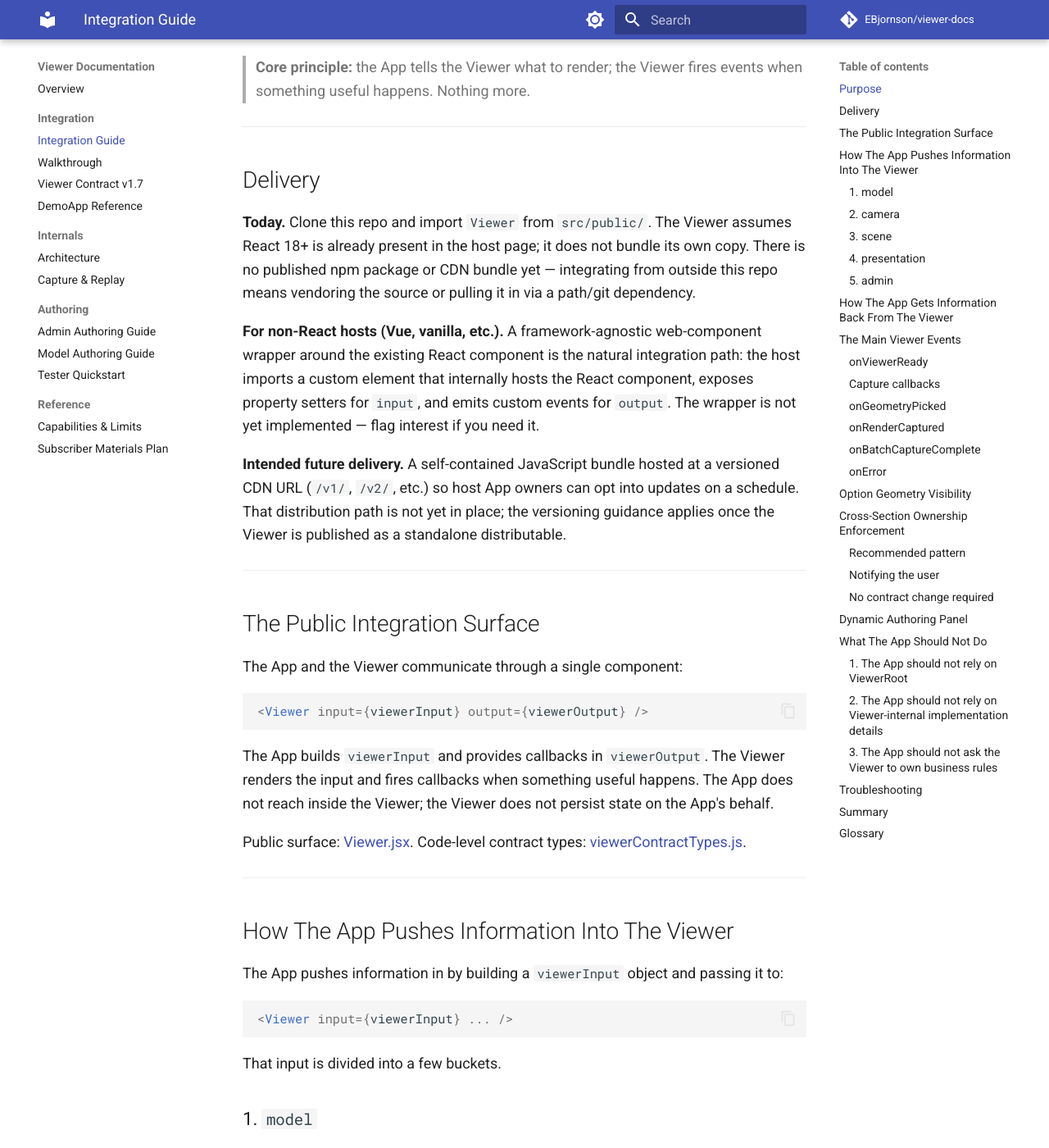
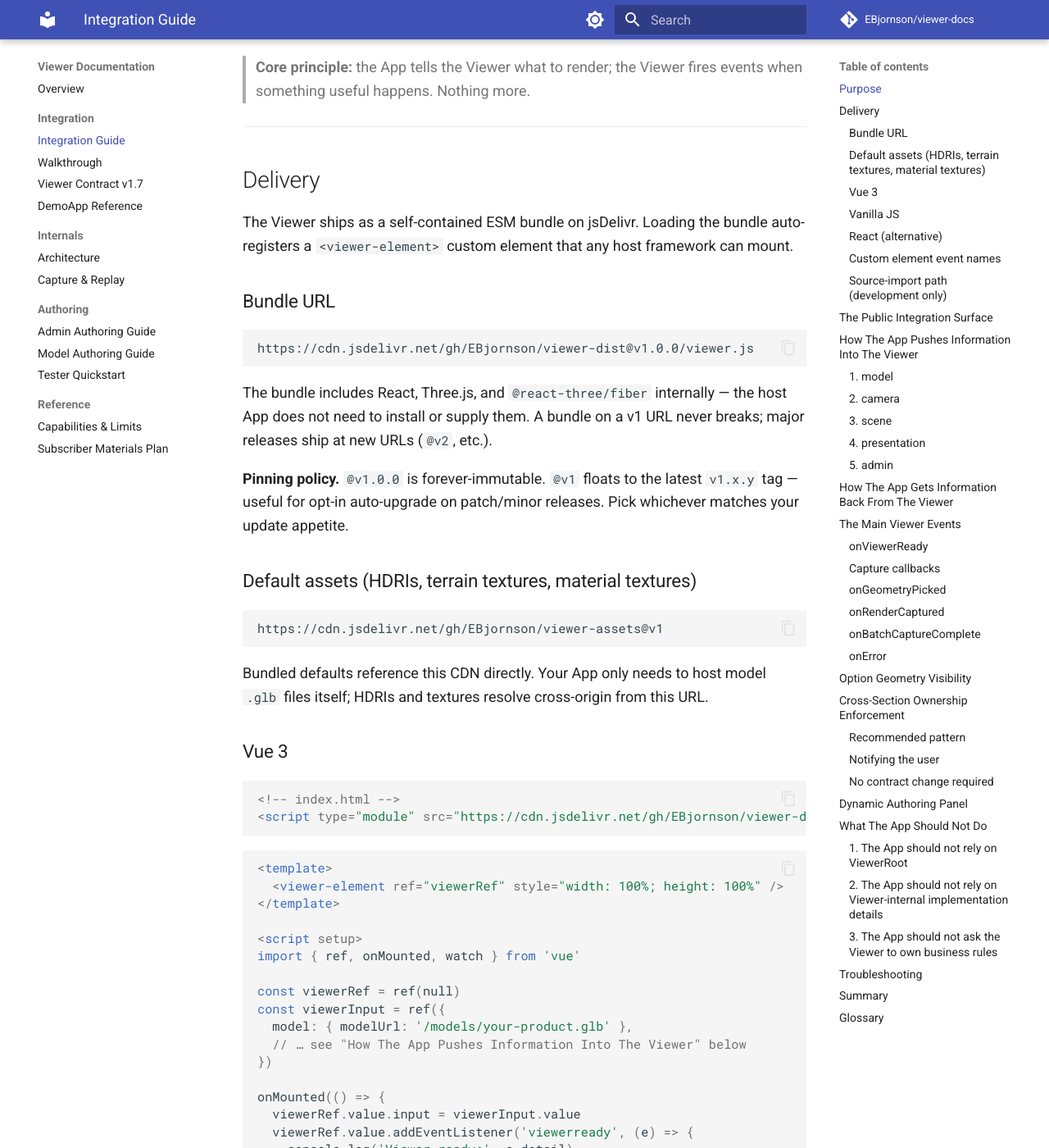
Before and after one commit to EBjornson/viewer-docs, an MkDocs documentation site: the page built from docs/integration_guide.md, in a window 1280 px wide and 1400 px high, scrolled down 444 px. Shown: the whole window at 82% size. Built offline with MkDocs 1.6.1 and Material for MkDocs 9.7.7, drawn with Linux system fonts in a browser that asks for light colours; comment, search, counter and statistics services are not loaded; some of the changed text lies outside the part shown.

Commit message:
Sync from main repo @ 0e889ca
Source branch: main
Source commit: 0e889ca46ff7a43c9f1ae83fb2970f862e314ac0

````diff
--- a/docs/integration_guide.md
+++ b/docs/integration_guide.md
@@ -16,11 +16,123 @@ How a host App integrates `Viewer` — what to push in via `input`, what comes b
 
 ## Delivery
 
-**Today.** Clone this repo and import `Viewer` from `src/public/`. The Viewer assumes React 18+ is already present in the host page; it does not bundle its own copy. There is no published npm package or CDN bundle yet — integrating from outside this repo means vendoring the source or pulling it in via a path/git dependency.
+The Viewer ships as a self-contained ESM bundle on jsDelivr. Loading the bundle auto-registers a `<viewer-element>` custom element that any host framework can mount.
 
-**For non-React hosts (Vue, vanilla, etc.).** A framework-agnostic web-component wrapper around the existing React component is the natural integration path: the host imports a custom element that internally hosts the React component, exposes property setters for `input`, and emits custom events for `output`. The wrapper is not yet implemented — flag interest if you need it.
+### Bundle URL
 
-**Intended future delivery.** A self-contained JavaScript bundle hosted at a versioned CDN URL (`/v1/`, `/v2/`, etc.) so host App owners can opt into updates on a schedule. That distribution path is not yet in place; the versioning guidance applies once the Viewer is published as a standalone distributable.
+```
+https://cdn.jsdelivr.net/gh/EBjornson/viewer-dist@v1.0.0/viewer.js
+```
+
+The bundle includes React, Three.js, and `@react-three/fiber` internally — the host App does not need to install or supply them. A bundle on a v1 URL never breaks; major releases ship at new URLs (`@v2`, etc.).
+
+**Pinning policy.** `@v1.0.0` is forever-immutable. `@v1` floats to the latest `v1.x.y` tag — useful for opt-in auto-upgrade on patch/minor releases. Pick whichever matches your update appetite.
+
+### Default assets (HDRIs, terrain textures, material textures)
+
+```
+https://cdn.jsdelivr.net/gh/EBjornson/viewer-assets@v1
+```
+
+Bundled defaults reference this CDN directly. Your App only needs to host model `.glb` files itself; HDRIs and textures resolve cross-origin from this URL.
+
+### Vue 3
+
+```html
+<!-- index.html -->
+<script type="module" src="https://cdn.jsdelivr.net/gh/EBjornson/viewer-dist@v1.0.0/viewer.js"></script>
+```
+
+```vue
+<template>
+  <viewer-element ref="viewerRef" style="width: 100%; height: 100%" />
+</template>
+
+<script setup>
+import { ref, onMounted, watch } from 'vue'
+
+const viewerRef = ref(null)
+const viewerInput = ref({
+  model: { modelUrl: '/models/your-product.glb' },
+  // … see "How The App Pushes Information Into The Viewer" below
+})
+
+onMounted(() => {
+  viewerRef.value.input = viewerInput.value
+  viewerRef.value.addEventListener('viewerready', (e) => {
+    console.log('Viewer ready:', e.detail)
+  })
+})
+
+watch(viewerInput, (next) => {
+  viewerRef.value.input = next
+}, { deep: true })
+</script>
+```
+
+### Vanilla JS
+
+```html
+<!doctype html>
+<html>
+  <body>
+    <viewer-element id="viewer" style="display: block; width: 100%; height: 600px"></viewer-element>
+
+    <script type="module">
+      import 'https://cdn.jsdelivr.net/gh/EBjornson/viewer-dist@v1.0.0/viewer.js'
+
+      const el = document.getElementById('viewer')
+      el.input = { model: { modelUrl: '/models/your-product.glb' } }
+      el.addEventListener('viewerready', (e) => console.log('Ready:', e.detail))
+    </script>
+  </body>
+</html>
+```
+
+### React (alternative)
+
+For React hosts that prefer JSX, the bundle also exports `Viewer` as a React component:
+
+```jsx
+import { Viewer } from 'https://cdn.jsdelivr.net/gh/EBjornson/viewer-dist@v1.0.0/viewer.js'
+
+function App() {
+  return <Viewer input={viewerInput} output={viewerOutput} />
+}
+```
+
+The rest of this guide is written against the React `<Viewer>` surface (`input` prop, `output` prop). Custom-element hosts use the same payload shapes; only the wiring is different — DOM property in place of `input`, DOM events in place of each `output.on…` callback.
+
+### Custom element event names
+
+The Viewer's React `output` callbacks become DOM events on `<viewer-element>`. Naming convention: drop the `on` prefix, lowercase the rest. Exception: `onError` → `viewererror` (avoids the native DOM `error` event).
+
+| React callback | Custom element event |
+|---|---|
+| `onViewerReady` | `viewerready` |
+| `onError` | `viewererror` |
+| `onSectionCaptured` | `sectioncaptured` |
+| `onSectionCaptureCleared` | `sectioncapturecleared` |
+| `onOptionCaptured` | `optioncaptured` |
+| `onOptionCaptureCleared` | `optioncapturecleared` |
+| `onMaterialDefaultsCaptured` | `materialdefaultscaptured` |
+| `onMaterialDefaultsCleared` | `materialdefaultscleared` |
+| `onViewCaptured` | `viewcaptured` |
+| `onViewCaptureCleared` | `viewcapturecleared` |
+| `onViewSelected` | `viewselected` |
+| `onSpaceTileWalkActivated` | `spacetilewalkactivated` |
+| `onPresentationModeCaptured` | `presentationmodecaptured` |
+| `onPresentationModeCaptureCleared` | `presentationmodecapturecleared` |
+| `onActivePresentationModeChanged` | `activepresentationmodechanged` |
+| `onGeometryPicked` | `geometrypicked` |
+| `onRenderCaptured` | `rendercaptured` |
+| `onBatchCaptureComplete` | `batchcapturecomplete` |
+
+Each event's `.detail` carries the same payload the corresponding React callback would receive.
+
+### Source-import path (development only)
+
+This repo's own DemoApp imports `Viewer` from source for fast HMR during development. External integrators should always use the CDN URL — source imports require this repo's full toolchain.
 
 ---
 
````
Also changed, not shown: 1 other file.
